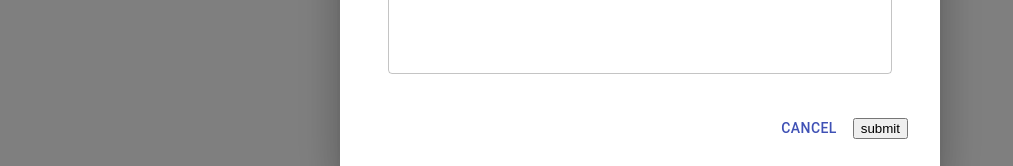
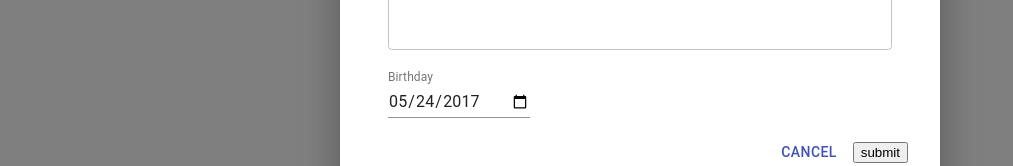
Before and after one commit to khaoula2022/to-do-app-front2, a React (Create React App) app: page /app/tasks in a window 1280 px wide. Both pictures are taken after a click on the button "Create a new Task !". Shown: the part 406-572 px from the top of the page, without its empty margins (0-1013 px from the left). Built offline with nearby package versions, Linux system fonts and the light colour scheme; no server answers.

Commit message:
adding the deadline field

```diff
--- a/src/appBase/tasks/addTask.js
+++ b/src/appBase/tasks/addTask.js
@@ -42,6 +42,7 @@ function AddTask({ currentId, setcurrentId }) {
   const dispatch = useDispatch();
   const [open, setOpen] = React.useState(false);
   const [openN, setOpenN] = React.useState(false);
+  const [value, setValue] = React.useState(null);
 
   const handleClickOpen = () => {
     setOpen(true);
@@ -140,6 +141,16 @@ function AddTask({ currentId, setcurrentId }) {
                 }
               />
               <p>{errors.description?.message} </p>
+              <TextField
+                id="date"
+                label="Birthday"
+                type="date"
+                defaultValue="2017-05-24"
+                sx={{ width: 220 }}
+                InputLabelProps={{
+                  shrink: true,
+                }}
+              />
             </DialogContent>
             <DialogActions>
               <Button onClick={handleClose} color="primary">
```
